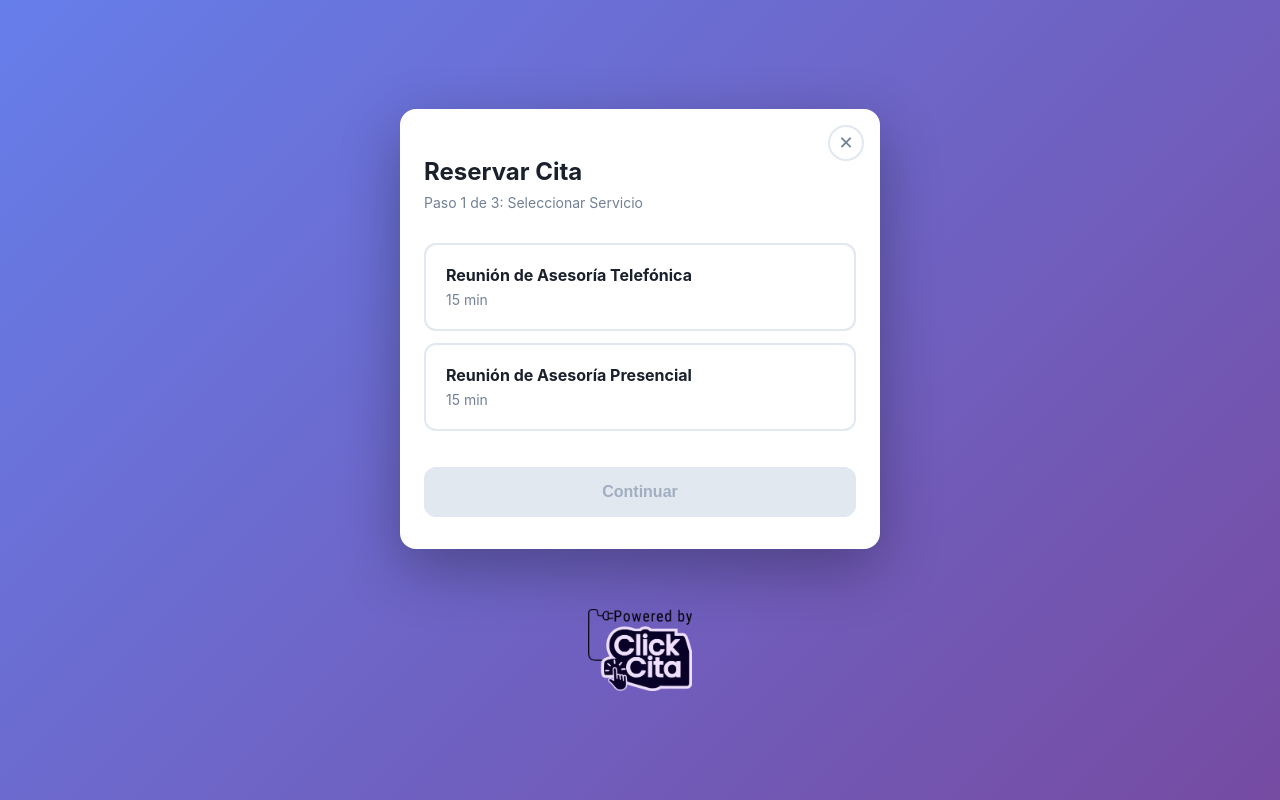
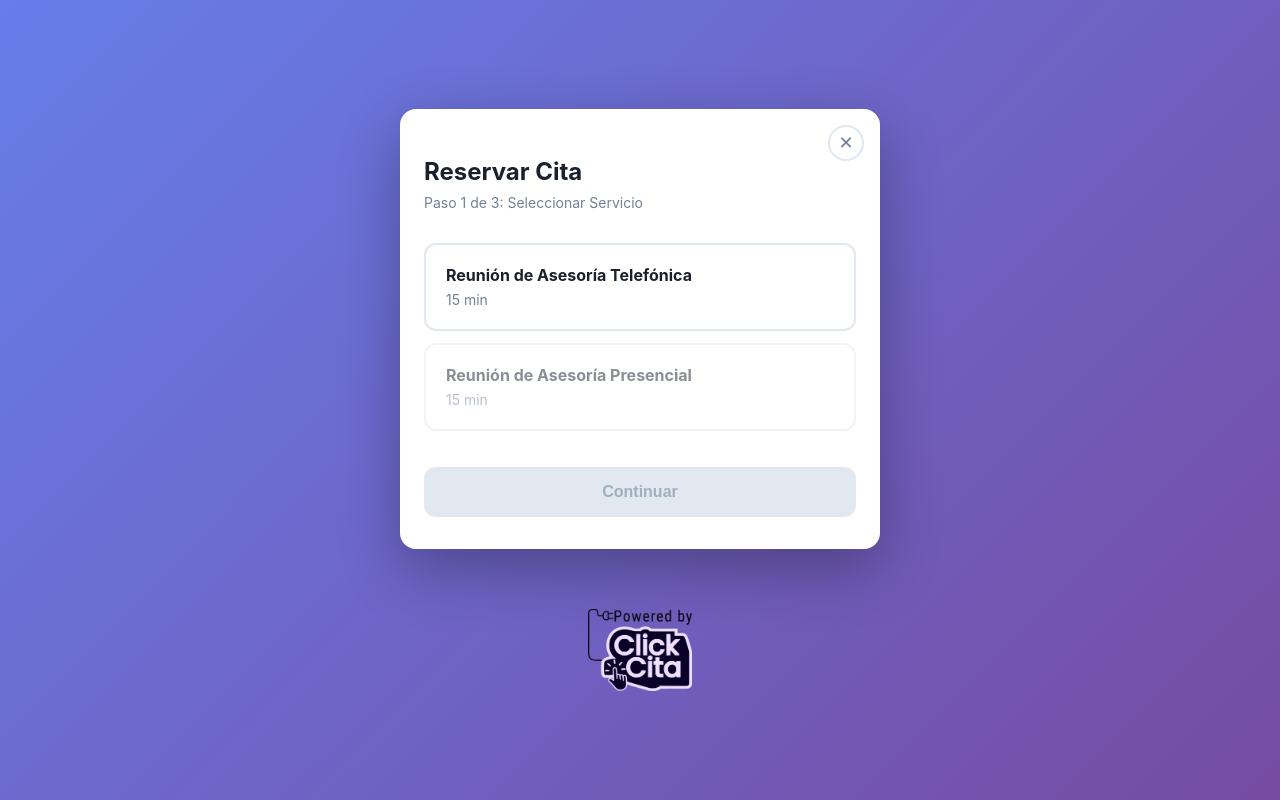
Before and after one commit to bekenvahuer/LandingPage, a React (Vite) app: page /agendar in a window 1280 px wide. Built offline with nearby package versions, Linux system fonts and the light colour scheme; no server answers.

Commit message:
Booking14

```diff
--- a/src/App.css
+++ b/src/App.css
@@ -239,6 +239,17 @@ body {
 .service-item.selected {
   border-color: #667eea;
   background: #f0f4ff;
+}
+
+.service-item.disabled {
+  opacity: 0.5;
+  cursor: not-allowed;
+  pointer-events: none;
+}
+
+.service-item.disabled:hover {
+  transform: none;
+  box-shadow: none;
 }
 
 .service-info h3 {
--- a/src/components/booking/ServiceSelection.tsx
+++ b/src/components/booking/ServiceSelection.tsx
@@ -3,7 +3,7 @@ import type { Service, ServiceSelectionProps } from '../../types/booking';
 
 const services: Service[] = [
   { id: 1, name: 'Telefónica', nickname: 'Reunión de Asesoría Telefónica', duration: '15 min', price: 0 },
-  { id: 2, name: 'Presencial', nickname: 'Reunión de Asesoría Presencial', duration: '15 min', price: 0 },
+  { id: 2, name: 'Presencial', nickname: 'Reunión de Asesoría Presencial', duration: '15 min', price: 0, disabled: true },
   //{ id: 3, name: 'Gel Manicure', duration: '45 min', price: 40 },
   //{ id: 4, name: 'Gel Pedicure', duration: '60 min', price: 50 },
 ];
@@ -20,8 +20,13 @@ const ServiceSelection: React.FC<ServiceSelectionProps> = ({ selectedService, on
         {services.map((service) => (
           <div
             key={service.id}
-            className={`service-item ${selectedService?.id === service.id ? 'selected' : ''}`}
-            onClick={() => onSelectService(service)}
+            className={`service-item ${selectedService?.id === service.id ? 'selected' : ''} ${service.disabled ? 'disabled' : ''}
+`}
+            onClick={() => {
+              if (!service.disabled) {
+                onSelectService(service);
+              }
+            }}
           >
             <div className="service-info">
               <h3>{service.nickname}</h3>
--- a/src/types/booking.ts
+++ b/src/types/booking.ts
@@ -4,6 +4,7 @@ export interface Service {
     nickname: string;
     duration: string;
     price: number;
+    disabled?: boolean;
 }
 
 export interface BookingData {
```
